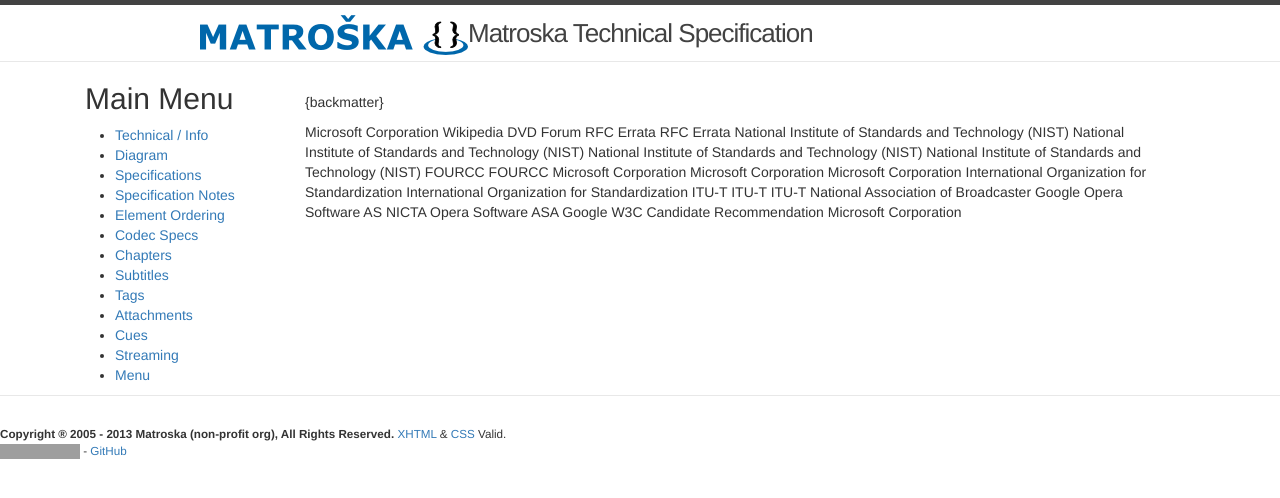
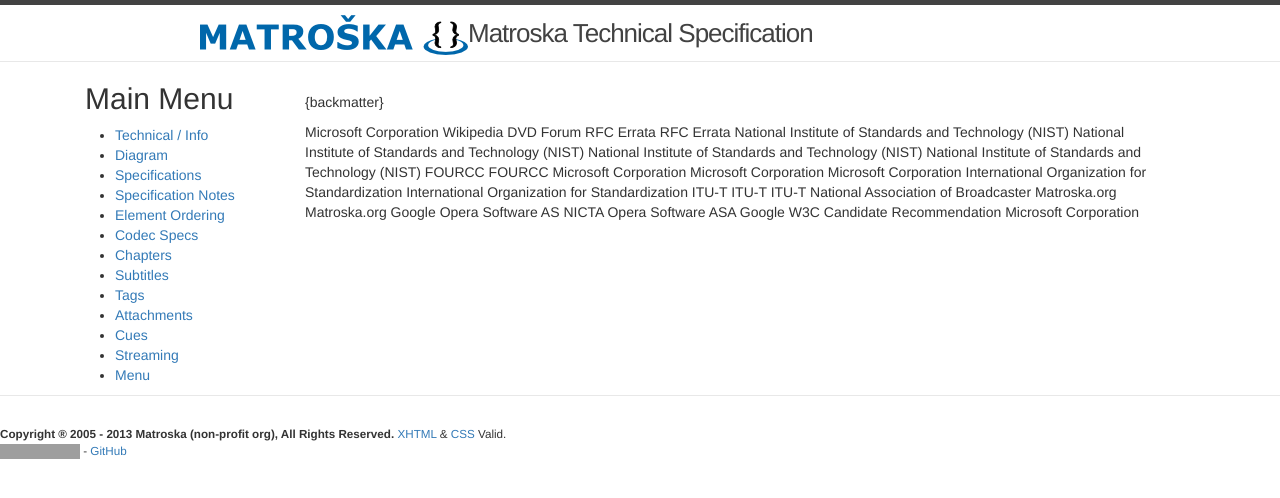
Before and after one commit to ietf-wg-cellar/matroska-specification, a Jekyll site: the page built from rfc_backmatter_matroska.md, in a window 1280 px wide. Shown: the top 498 px of the page. Built offline with Jekyll 4.4.1, drawn with Linux system fonts in a browser that asks for light colours; our own code applies the rules of GitHub Pages for plain Markdown files; grey boxes are pictures that could not be loaded.

Commit message:
add libmatroska references

```diff
--- a/ebml_matroska.xml
+++ b/ebml_matroska.xml
@@ -603,7 +603,7 @@
     <extension type="stream copy" keep="1"/>
   </element>
   <element name="OldStereoMode" path="\Segment\Tracks\TrackEntry\Video\OldStereoMode" id="0x53B9" type="uinteger" maxver="2" maxOccurs="1">
-    <documentation lang="en" purpose="definition">Bogus StereoMode value used in old versions of libmatroska.</documentation>
+    <documentation lang="en" purpose="definition">Bogus StereoMode value used in old versions of [@?libmatroska].</documentation>
     <documentation lang="en" purpose="usage notes">This Element **MUST NOT** be used. It was an incorrect value used in libmatroska up to 0.9.0.</documentation>
     <restriction>
       <enum value="0" label="mono"/>
--- a/rfc_backmatter_matroska.md
+++ b/rfc_backmatter_matroska.md
@@ -214,6 +214,15 @@
   </front>
 </reference>
 
+<reference anchor="libmatroska" target="https://github.com/Matroska-Org/libmatroska">
+  <front>
+    <title>libmatroska</title>
+    <author initials='S.' surname='Lhomme' fullname='Steve Lhomme'><organization>Matroska.org</organization></author>
+    <author initials='M.' surname='Bunkus' fullname='Moritz Bunkus'><organization>Matroska.org</organization></author>
+    <date month="October" year="2022"/>
+  </front>
+</reference>
+
 
 
 <reference anchor="LZO" target="https://www.kernel.org/doc/Documentation/lzo.txt">
```
Also changed, not shown: notes.md (+1 -1 lines).
